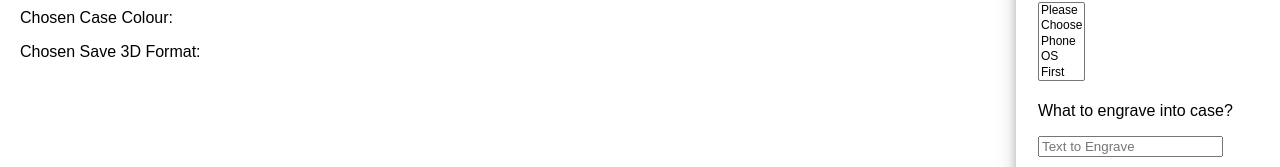
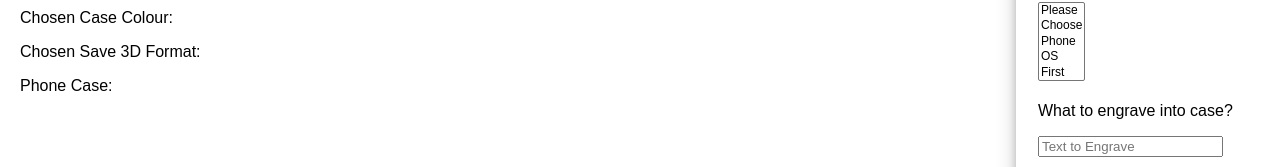
Before and after one commit to Che-Zhu/Inkerz-ReactUI, a React (Create React App) app: page / in a window 1280 px wide. Shown: the part 258-425 px from the top of the page. Built offline with nearby package versions, Linux system fonts and the light colour scheme.

Commit message:
Update Main3DView.js

```diff
--- a/src/components/Main3DView.js
+++ b/src/components/Main3DView.js
@@ -9,6 +9,7 @@ function Main3DView(props) {
             <p>Chosen Engraved Text: {props.app_states.chosen_engraved_text}</p>
             <p>Chosen Case Colour: {props.app_states.chosen_case_colour}</p>
             <p>Chosen Save 3D Format: {props.app_states.chosen_export_3d_format}</p>
+            <p>Phone Case: {props.app_states.chosen_phone_case}</p>
 
         </div>
     )
```
